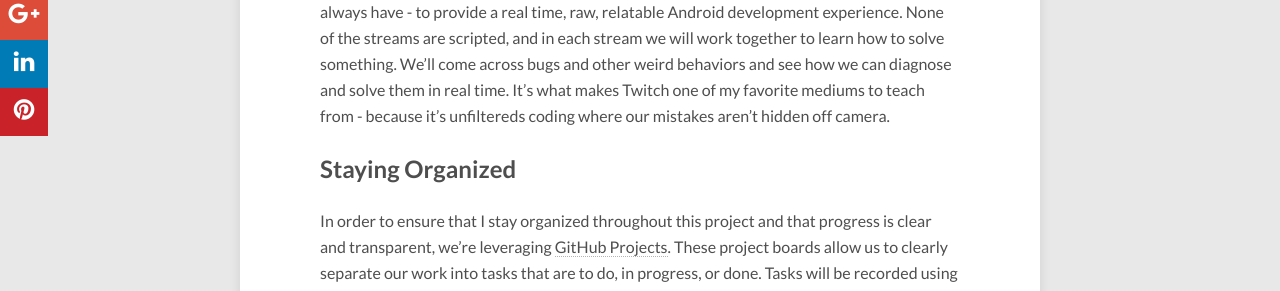
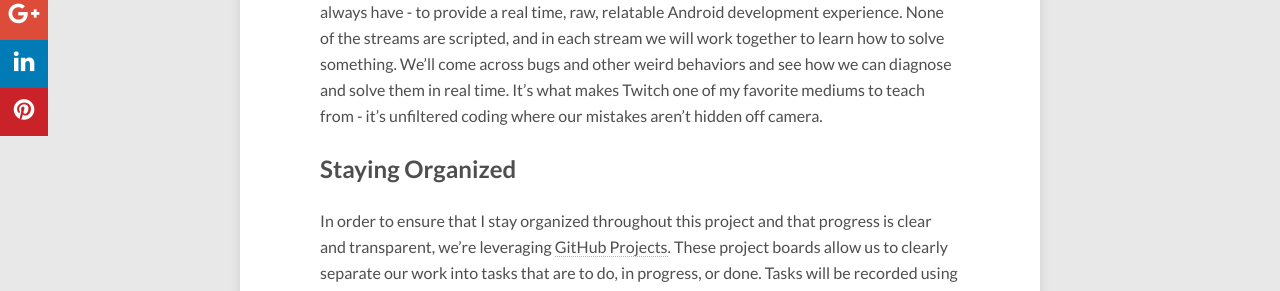
Before and after one commit to androidessence/androidessence.com, a Jekyll site: the page built from _posts/2021-09-02-toa-twitch-series.md, in a window 1280 px wide and 900 px high, scrolled down 922 px. Shown: the part 284-575 px from the top of the window. Built offline with Jekyll 4.4.1, drawn with Linux system fonts in a browser that asks for light colours; nearby versions of some CDN libraries; comment, search, counter and statistics services are not loaded; some of the changed text lies outside the part shown.

Commit message:
Fixing typo.

```diff
--- a/_posts/2021-09-02-toa-twitch-series.md
+++ b/_posts/2021-09-02-toa-twitch-series.md
@@ -24,7 +24,7 @@ These are just a number of questions I'm hoping we can answer - and if you'd lik
 
 ## The Streams
 
-In building out this application, our streams will have the same purpose and focus they always have - to provide a real time, raw, relatable Android development experience. None of the streams are scripted, and in each stream we will work together to learn how to solve something. We'll come across bugs and other weird behaviors and see how we can diagnose and solve them in real time. It's what makes Twitch one of my favorite mediums to teach from - because it's unfiltereds coding where our mistakes aren't hidden off camera.
+In building out this application, our streams will have the same purpose and focus they always have - to provide a real time, raw, relatable Android development experience. None of the streams are scripted, and in each stream we will work together to learn how to solve something. We'll come across bugs and other weird behaviors and see how we can diagnose and solve them in real time. It's what makes Twitch one of my favorite mediums to teach from - it's unfiltered coding where our mistakes aren't hidden off camera.
 
 ## Staying Organized
 
```
